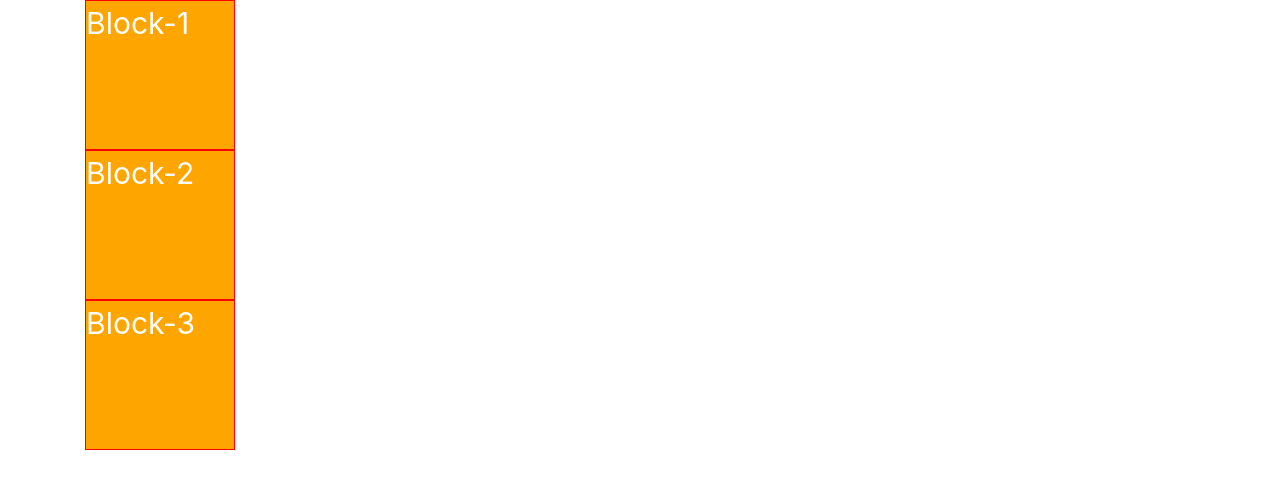
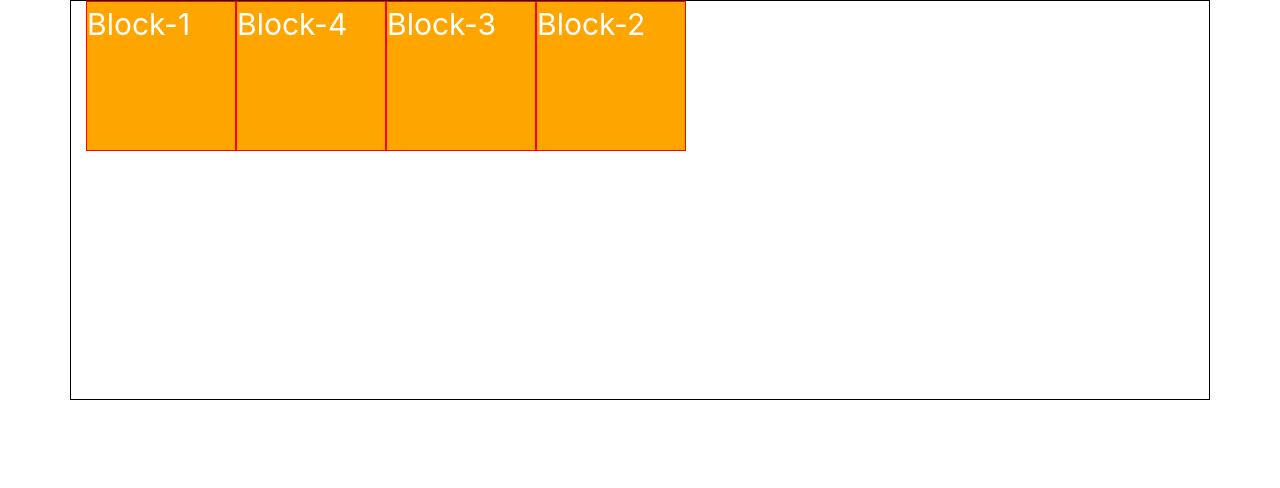
Before and after one commit to FSDonnelly/flex, a plain HTML site: page index.html in a window 1280 px wide. Drawn offline with nearby package versions, Linux system fonts and the light colour scheme.

Commit message:
flex order exercise

```diff
--- a/css/style.css
+++ b/css/style.css
@@ -6,3 +6,14 @@
   font-size: 30px;
   color: white;
 }
+.container {
+  display: flex;
+  height: 400px;
+  border: 1px solid #000;
+}
+.block-2 {
+  order: 2;
+}
+.block-3 {
+  order: 1;
+}
--- a/index.html
+++ b/index.html
@@ -27,6 +27,7 @@
       <div class="block-1 block">Block-1</div>
       <div class="block-2 block">Block-2</div>
       <div class="block-3 block">Block-3</div>
+      <div class="block-4 block">Block-4</div>
     </div>
     <!-- Optional JavaScript -->
     <!-- jQuery first, then Popper.js, then Bootstrap JS -->
```
